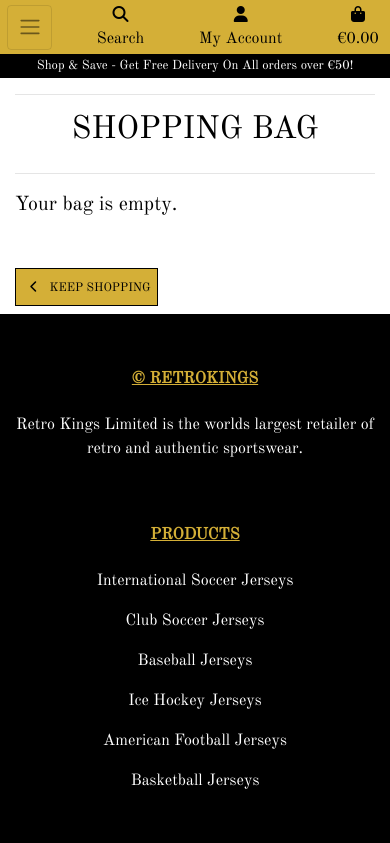
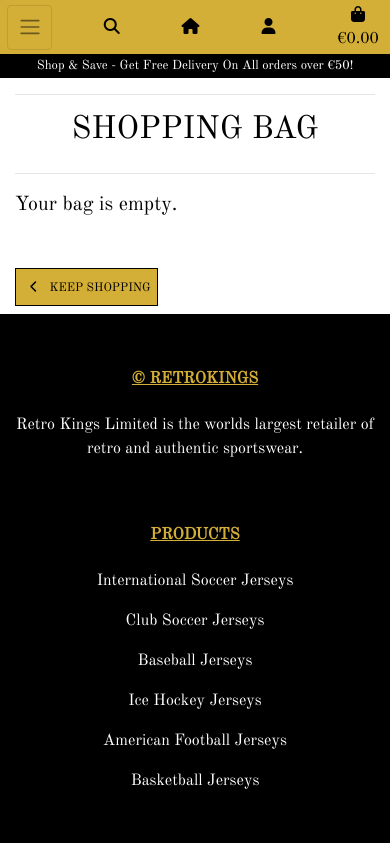
Before and after one commit to Jmurray1989/RetroKings, a Django app: page /bag/ in a window 390 px wide. Shown: the top 843 px of the page. Run offline with Django 3.2, Linux system fonts and the light colour scheme; some libraries are stand-ins or nearby versions.

Commit message:
Changed display of mobile navbar - removed word home and added icon

```diff
--- a/templates/includes/main-nav.html
+++ b/templates/includes/main-nav.html
@@ -1,10 +1,5 @@
 <div class="collapse navbar-collapse" id="main-nav">
 	<ul class="navbar-nav w-auto mx-auto">
-    <li class="nav-item d-block d-md-none">
-			<a class="logo-font font-weight-bold nav-link text-black mr-5 ml-1" href="{% url 'home' %}" id="home-link">
-				Home
-			</a>
-		</li>
 		<li class="nav-item">
 			<a class="logo-font font-weight-bold nav-link text-black mr-5 ml-1"
 				href="{% url 'products' %}?category=baseball,americanfootball,intsoccer,clubsoccer,basketball,icehockey"
--- a/templates/includes/mobile-top-header.html
+++ b/templates/includes/mobile-top-header.html
@@ -2,7 +2,6 @@
     <a class="text-black nav-link d-block d-lg-none" href="#" id="mobile-search" data-toggle="dropdown" aria-haspopup="true" aria-expanded="false">
         <div class="text-center">
             <div><i class="fas fa-search fa-lg"></i></div>
-            <p class="my-0">Search</p>
         </div>
     </a>
     <div class="dropdown-menu border-0 w-100 p-3 rounded-0 my-0" aria-labelledby="mobile-search">
@@ -20,11 +19,19 @@
         </form>
     </div>
 </li>
+
+<li class="list-inline-item">
+    <a class="text-black nav-link d-block d-lg-none" href="{% url 'home' %}">
+        <div class="text-center">
+            <div><i class="fas fa-home fa-lg"></i></div>
+        </div>
+    </a>
+</li>
+
 <li class="list-inline-item dropdown">
     <a class="text-black nav-link d-block d-lg-none" href="#" id="user-options" data-toggle="dropdown" aria-haspopup="true" aria-expanded="false">
         <div class="text-center">
             <div><i class="fas fa-user fa-lg"></i></div>
-            <p class="my-0">My Account</p>
         </div>
     </a>
     <div class="dropdown-menu border-0" aria-labelledby="user-options">
```
